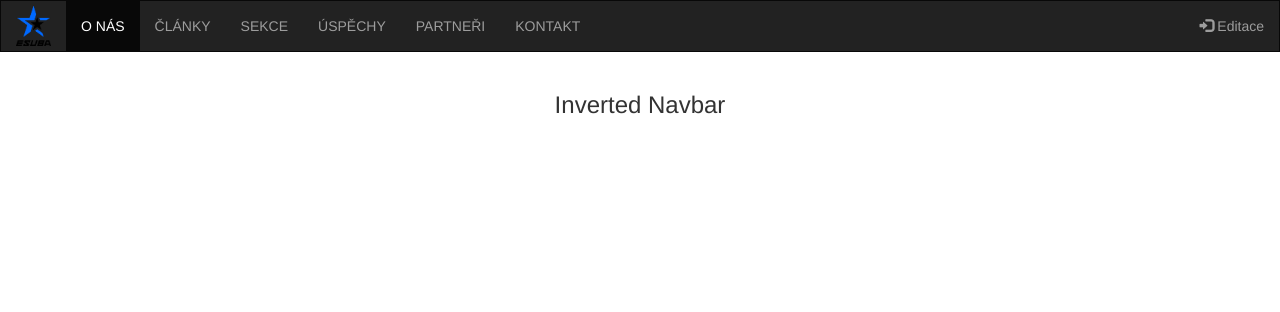
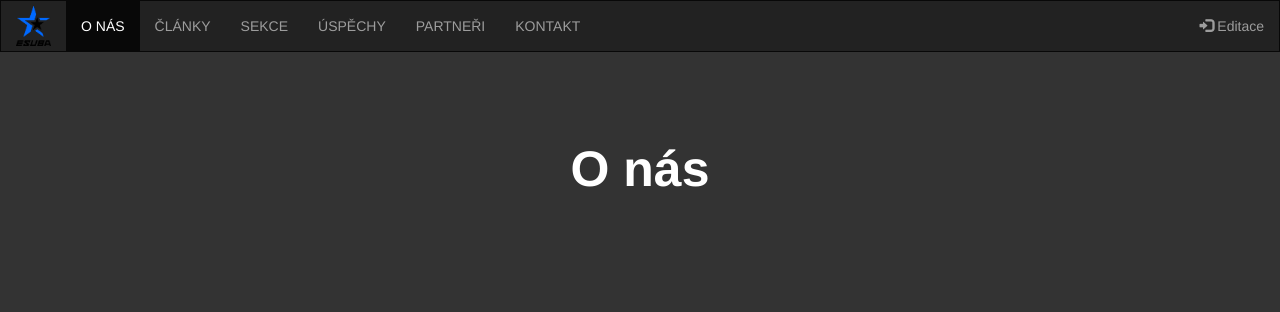
Before and after one commit to LordJokie/Maturitni-projekt, a PHP site: page /o-nas-strana.html in a window 1280 px wide. Shown: the top 312 px of the page. Run offline with PHP 8.4, Linux system fonts and the light colour scheme.

Commit message:
Update CSS styling and HTML content for various pages. (generated by blackbox.ai )

```diff
--- a/clanky-strana.html
+++ b/clanky-strana.html
@@ -9,10 +9,10 @@
     <script src="https://maxcdn.bootstrapcdn.com/bootstrap/3.4.1/js/bootstrap.min.js"></script>
     <style>
         body {
-          background-color: grey;
+          background-color: #333;
         }
         h1 {
-          margin-top: 80px;
+          margin-top: 70px;
           color: white;
           font-size: 50px;
           font-weight: bold;
--- a/hlavni-strana.php
+++ b/hlavni-strana.php
@@ -18,6 +18,9 @@
     <script src="https://ajax.googleapis.com/ajax/libs/jquery/3.7.1/jquery.min.js"></script>
     <script src="https://maxcdn.bootstrapcdn.com/bootstrap/3.4.1/js/bootstrap.min.js"></script>
     <style>
+        body {
+          background-color: #333;
+        }
         .navbar {
           border-radius: 0;
         }
--- a/o-nas-strana.html
+++ b/o-nas-strana.html
@@ -8,6 +8,15 @@
     <script src="https://ajax.googleapis.com/ajax/libs/jquery/3.7.1/jquery.min.js"></script>
     <script src="https://maxcdn.bootstrapcdn.com/bootstrap/3.4.1/js/bootstrap.min.js"></script>
     <style>
+        body {
+          background-color: #333;
+        }
+        h1 {
+          margin-top: 70px;
+          color: white;
+          font-size: 50px;
+          font-weight: bold;
+        }
         .navbar {
           border-radius: 0;
         }
@@ -43,7 +52,7 @@
       </nav>
 
       <div class="container text-center">
-        <h3>Inverted Navbar</h3>
+        <h1>O nás</h1>
       </div>
 </body>
 </html>
```
Also changed, not shown: kontakt-strana.html (+10 -1 lines), partneri-strana.html (+10 -1 lines), sekce-strana.html (+10 -1 lines), uspechy-strana.html (+10 -1 lines).
